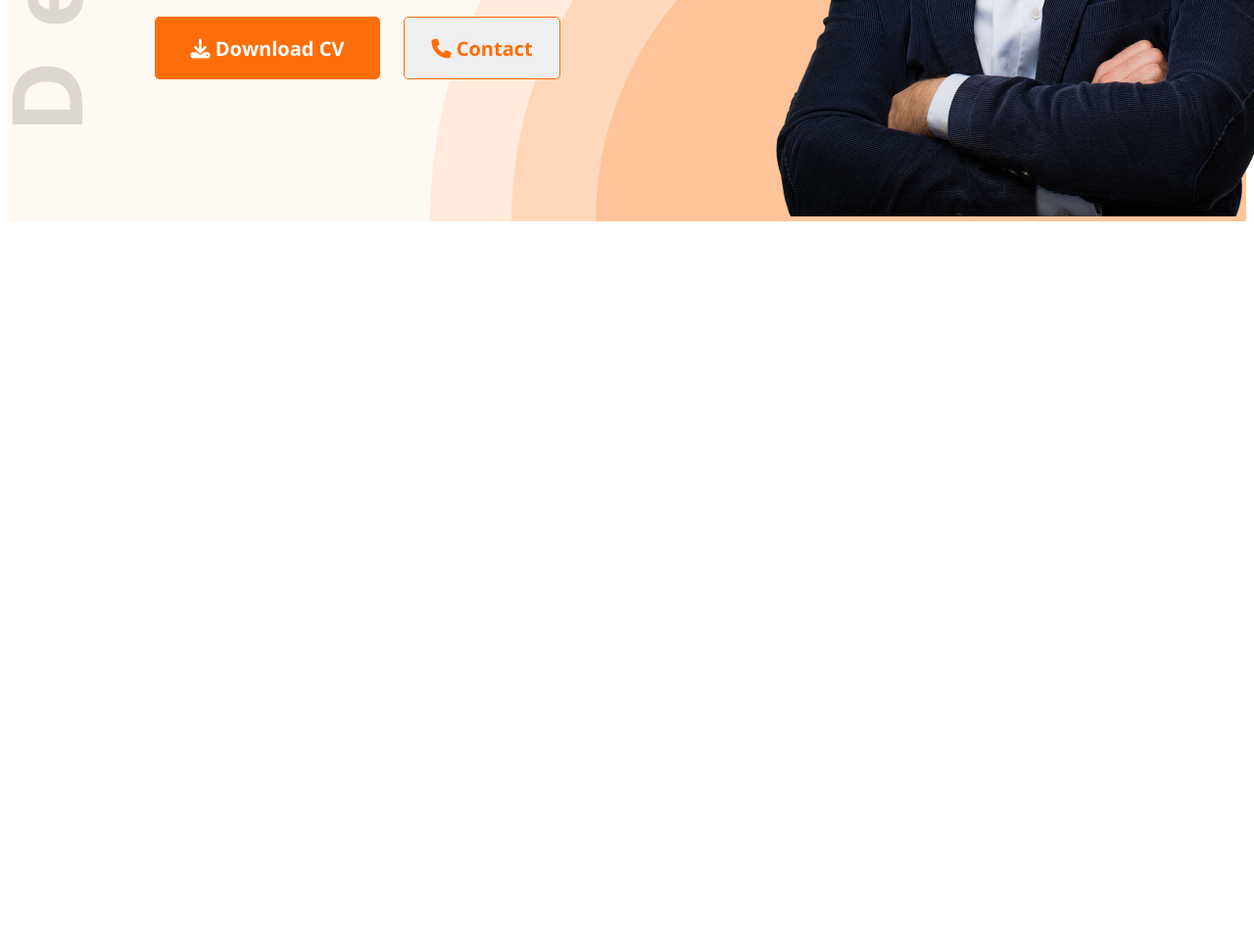
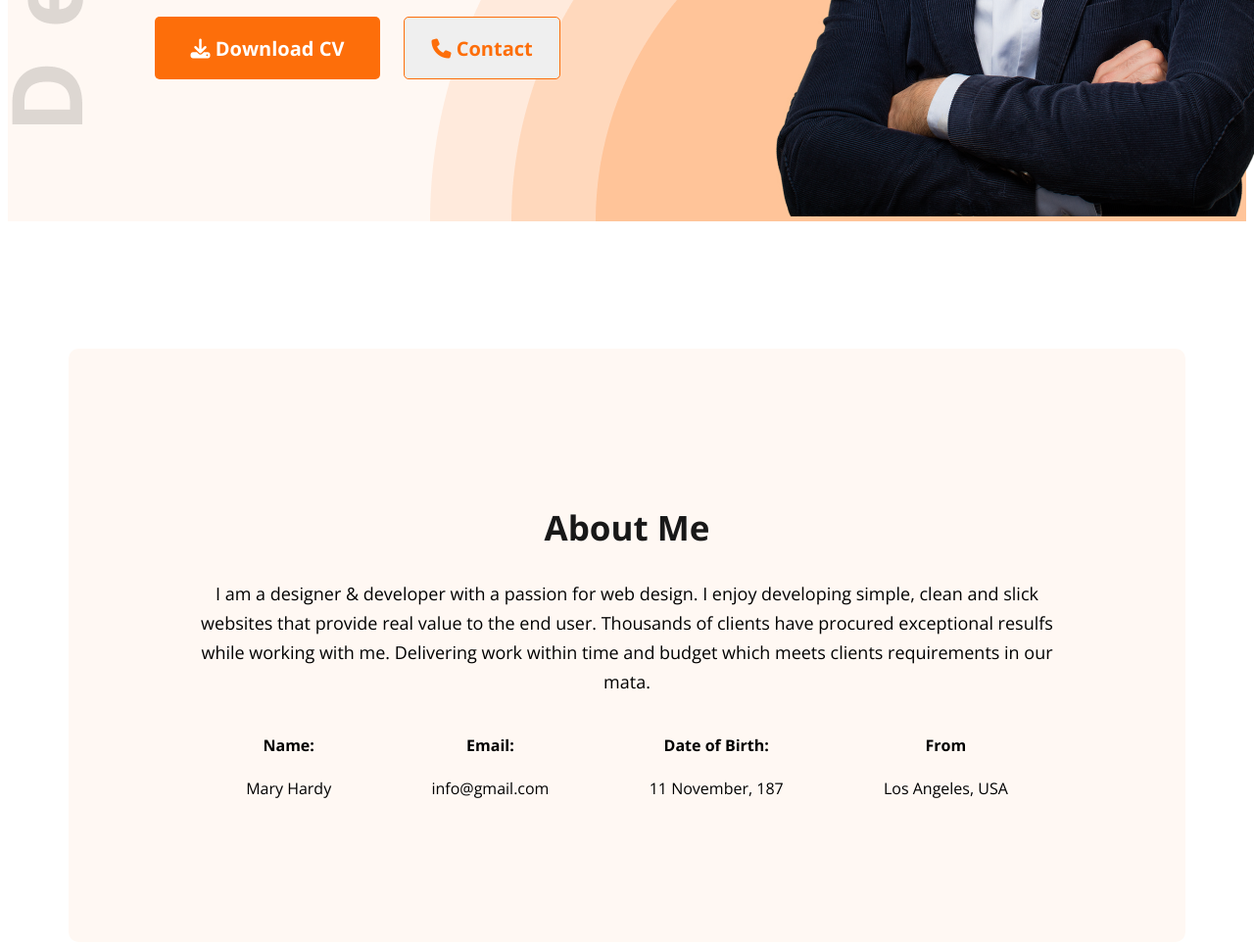
Before and after one commit to IshratMishu/First-Portfolio-Website, a plain HTML site: page index.html in a window 1280 px wide. Shown: the part 644-1609 px from the top of the page at 98% size. Before the commit the page ends 878 px from the top, so only its background shows below. Drawn offline with nearby package versions, Linux system fonts and the light colour scheme.

Commit message:
section added

```diff
--- a/index.html
+++ b/index.html
@@ -34,7 +34,28 @@
         </div>
     </header>
     <main>
-
+        <section class="about">
+            <h2 class="section-title">About Me</h2>
+            <p class="section-descri">I am a designer & developer with a passion for web design. I enjoy developing simple, clean and slick websites that provide real value to the end user. Thousands of clients have procured exceptional resulfs while working with me. Delivering work within time and budget which meets clients requirements in our mata.</p>
+            <div class="about-info-container">
+                <div class="about-info">
+                    <h4 class="info-title">Name:</h4>
+                    <p class="info-description">Mary Hardy</p>
+                </div>
+                <div class="about-info">
+                    <h4 class="info-title">Email:</h4>
+                    <p class="info-description">info@gmail.com</p>
+                </div>
+                <div class="about-info">
+                    <h4 class="info-title">Date of Birth:</h4>
+                    <p class="info-description">11 November, 187</p>
+                </div>
+                <div class="about-info">
+                    <h4 class="info-title">From</h4>
+                    <p class="info-description">Los Angeles, USA</p>
+                </div>
+            </div>
+        </section>
     </main>
     <footer>
 
--- a/styles/portfolioweb.css
+++ b/styles/portfolioweb.css
@@ -90,3 +90,36 @@ nav a {
     font-weight: 400;
     line-height: 30px;
 }
+/* main section styles */
+.about{
+    padding: 130px;
+    border-radius: 10px;
+    background: #FFF8F3;
+    margin: 130px 0;
+
+}
+.section-title{
+    color: #181818;
+    text-align: center;
+    font-size: 35px;
+    font-weight: 700;
+}
+.section-descri{
+    color:#757575);
+text-align: center;
+font-size: 18px;
+font-weight: 400;
+line-height: 30px;
+}
+
+main{
+    max-width: 1140px;
+    margin: 0 auto;
+}
+.about-info-container{
+    display: flex;
+    justify-content: space-around;
+}
+.about-info{
+    text-align: center;
+}
```
